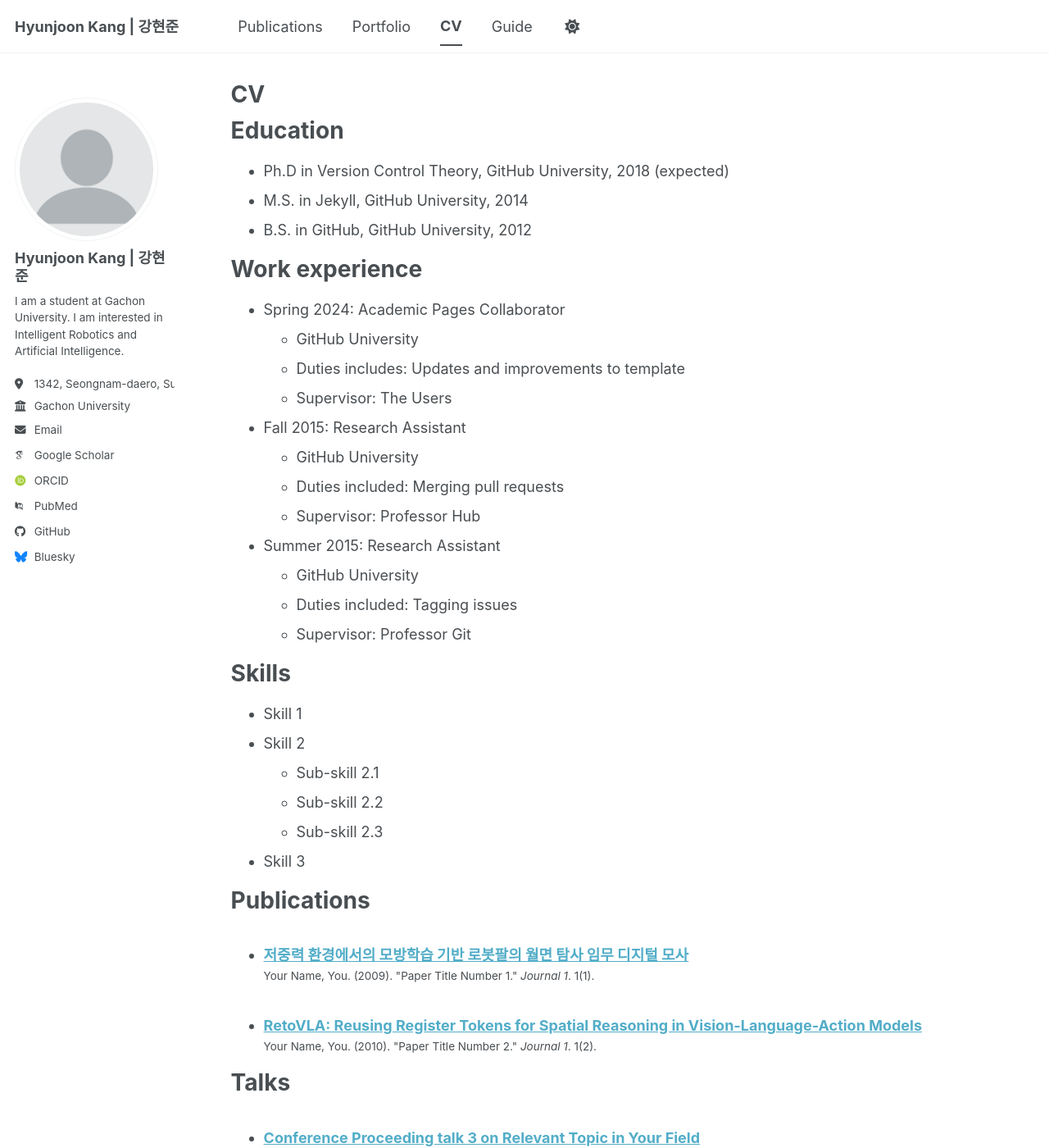
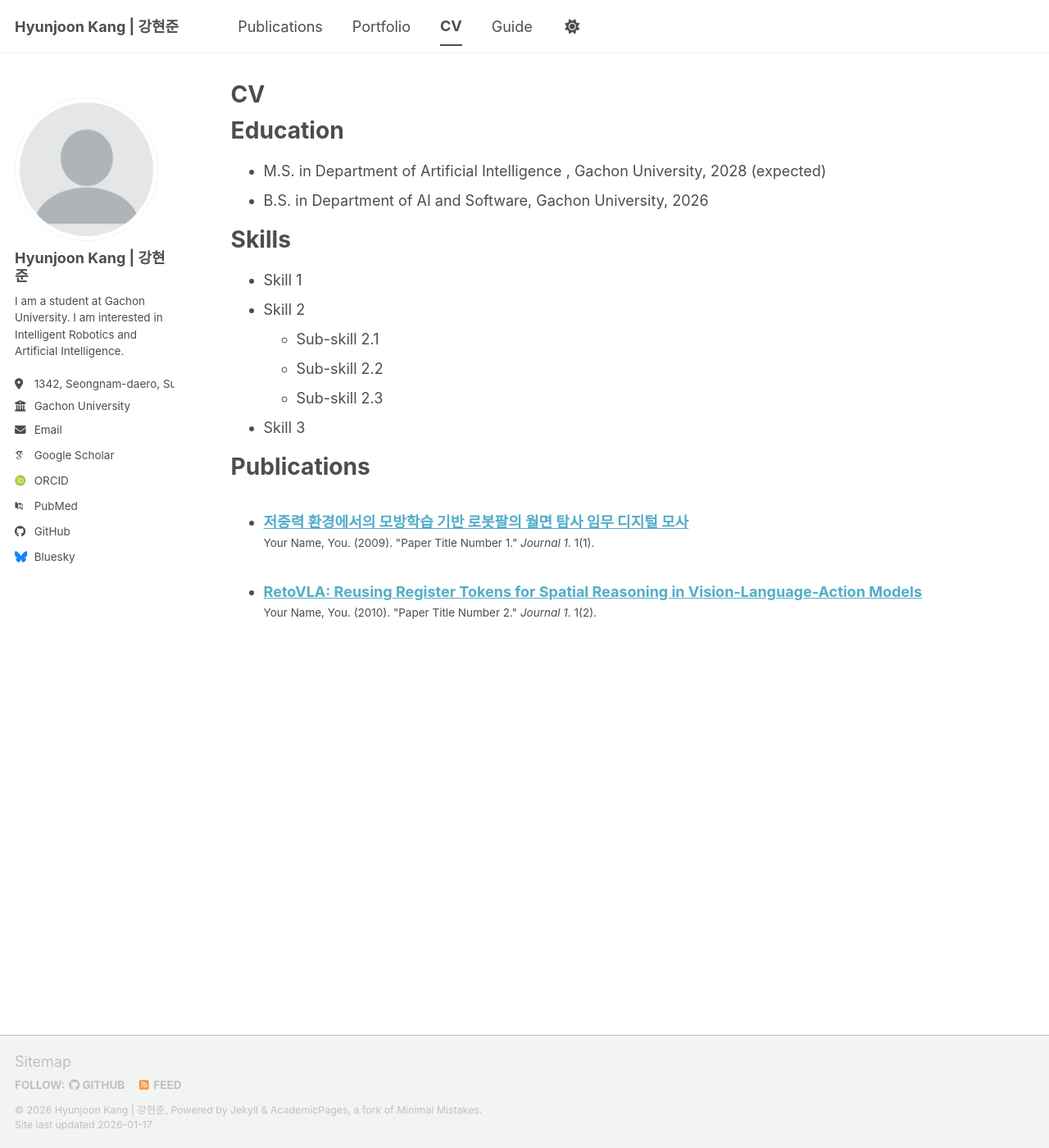
Before and after one commit to hyunjoonkang/hyunjoonkang.github.io, a Jekyll site: the page built from _pages/cv.md, in a window 1280 px wide and 1400 px high. Shown: the whole window at 82% size. Built offline with Jekyll 4.4.1, drawn with Linux system fonts in a browser that asks for light colours; some web fonts are replaced; a script bundle is joined from its source files by our own code; library files that are not in the unit come from our copies; some of the changed text lies outside the part shown.

Commit message:
cv change

```diff
--- a/_data/cv.json
+++ b/_data/cv.json
@@ -94,6 +94,52 @@
       "summary": "This paper is about fixing template issue #693."
     }
   ],
+  "presentations": [
+    {
+      "name": "Talk 1 on Relevant Topic in Your Field",
+      "event": "UC San Francisco, Department of Testing",
+      "date": "2012-03-01",
+      "location": "San Francisco, CA, USA",
+      "description": ""
+    },
+    {
+      "name": "Tutorial 1 on Relevant Topic in Your Field",
+      "event": "UC-Berkeley Institute for Testing Science",
+      "date": "2013-03-01",
+      "location": "Berkeley, CA, USA",
+      "description": ""
+    },
+    {
+      "name": "Talk 2 on Relevant Topic in Your Field",
+      "event": "London School of Testing",
+      "date": "2014-02-01",
+      "location": "London, UK",
+      "description": ""
+    },
+    {
+      "name": "Conference Proceeding talk 3 on Relevant Topic in Your Field",
+      "event": "Testing Institute of America 2014 Annual Conference",
+      "date": "2014-03-01",
+      "location": "Los Angeles, CA, USA",
+      "description": ""
+    }
+  ],
+  "teaching": [
+    {
+      "course": "Teaching experience 1",
+      "institution": "University 1, Department",
+      "date": "2014-01-01",
+      "role": "Undergraduate course",
+      "description": ""
+    },
+    {
+      "course": "Teaching experience 2",
+      "institution": "University 1, Department",
+      "date": "2015-01-01",
+      "role": "Workshop",
+      "description": ""
+    }
+  ],
   "portfolio": [
     {
       "name": "Portfolio item number 1",
--- a/_pages/cv.md
+++ b/_pages/cv.md
@@ -9,45 +9,46 @@ redirect_from:
 
 {% include base_path %}
 
-Education
-======
-* Ph.D in Version Control Theory, GitHub University, 2018 (expected)
-* M.S. in Jekyll, GitHub University, 2014
-* B.S. in GitHub, GitHub University, 2012
+# Education
 
-Work experience
-======
-* Spring 2024: Academic Pages Collaborator
-  * GitHub University
-  * Duties includes: Updates and improvements to template
-  * Supervisor: The Users
+- M.S. in Department of Artificial Intelligence , Gachon University, 2028 (expected)
+- B.S. in Department of AI and Software, Gachon University, 2026
 
-* Fall 2015: Research Assistant
-  * GitHub University
-  * Duties included: Merging pull requests
-  * Supervisor: Professor Hub
+<!-- # Work experience
 
-* Summer 2015: Research Assistant
-  * GitHub University
-  * Duties included: Tagging issues
-  * Supervisor: Professor Git
+- Spring 2024: Academic Pages Collaborator
 
-Skills
-======
-* Skill 1
-* Skill 2
-  * Sub-skill 2.1
-  * Sub-skill 2.2
-  * Sub-skill 2.3
-* Skill 3
+  - GitHub University
+  - Duties includes: Updates and improvements to template
+  - Supervisor: The Users
 
-Publications
-======
+- Fall 2015: Research Assistant
+
+  - GitHub University
+  - Duties included: Merging pull requests
+  - Supervisor: Professor Hub
+
+- Summer 2015: Research Assistant
+  - GitHub University
+  - Duties included: Tagging issues
+  - Supervisor: Professor Git -->
+
+# Skills
+
+- Skill 1
+- Skill 2
+  - Sub-skill 2.1
+  - Sub-skill 2.2
+  - Sub-skill 2.3
+- Skill 3
+
+# Publications
+
   <ul>{% for post in site.publications reversed %}
     {% include archive-single-cv.html %}
   {% endfor %}</ul>
 
-Talks
+<!-- Talks
 ======
   <ul>{% for post in site.talks reversed %}
     {% include archive-single-talk-cv.html  %}
@@ -61,4 +62,4 @@ Teaching
 
 Service and leadership
 ======
-* Currently signed in to 43 different slack teams
+* Currently signed in to 43 different slack teams -->
```
